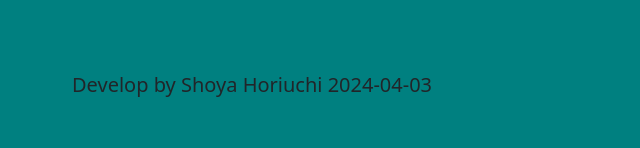
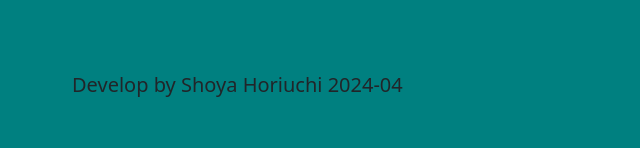
Before and after one commit to meso1007/static-website-example2, a plain HTML site: page index.html in a window 1280 px wide. Shown: the part 1951-2099 px from the top of the page, 0-640 px from the left. Drawn offline with nearby package versions, Linux system fonts and the light colour scheme.

Commit message:
Final fixed3

```diff
--- a/index.html
+++ b/index.html
@@ -162,7 +162,7 @@
             </ul>
         </div>
         <div class="footer-3 col-12 d-block d-md-flex justify-content-between p-4 p-lg-5">
-            <p class="ps-4 fs-5">Develop by Shoya Horiuchi 2024-04-03</p>
+            <p class="ps-4 fs-5">Develop by Shoya Horiuchi 2024-04</p>
             <div class="logo-color ps-4 d-md-flex justify-content-center align-items-center gap-3">
                 <a href="https://www.instagram.com/sh02__nmi/?igsh=MXBpbG55OG84aHBvMg%3D%3D&utm_source=qr"><img
                         src="./Assets/logo/insta-removebg-preview.webp" alt="instagram"></a>
```
